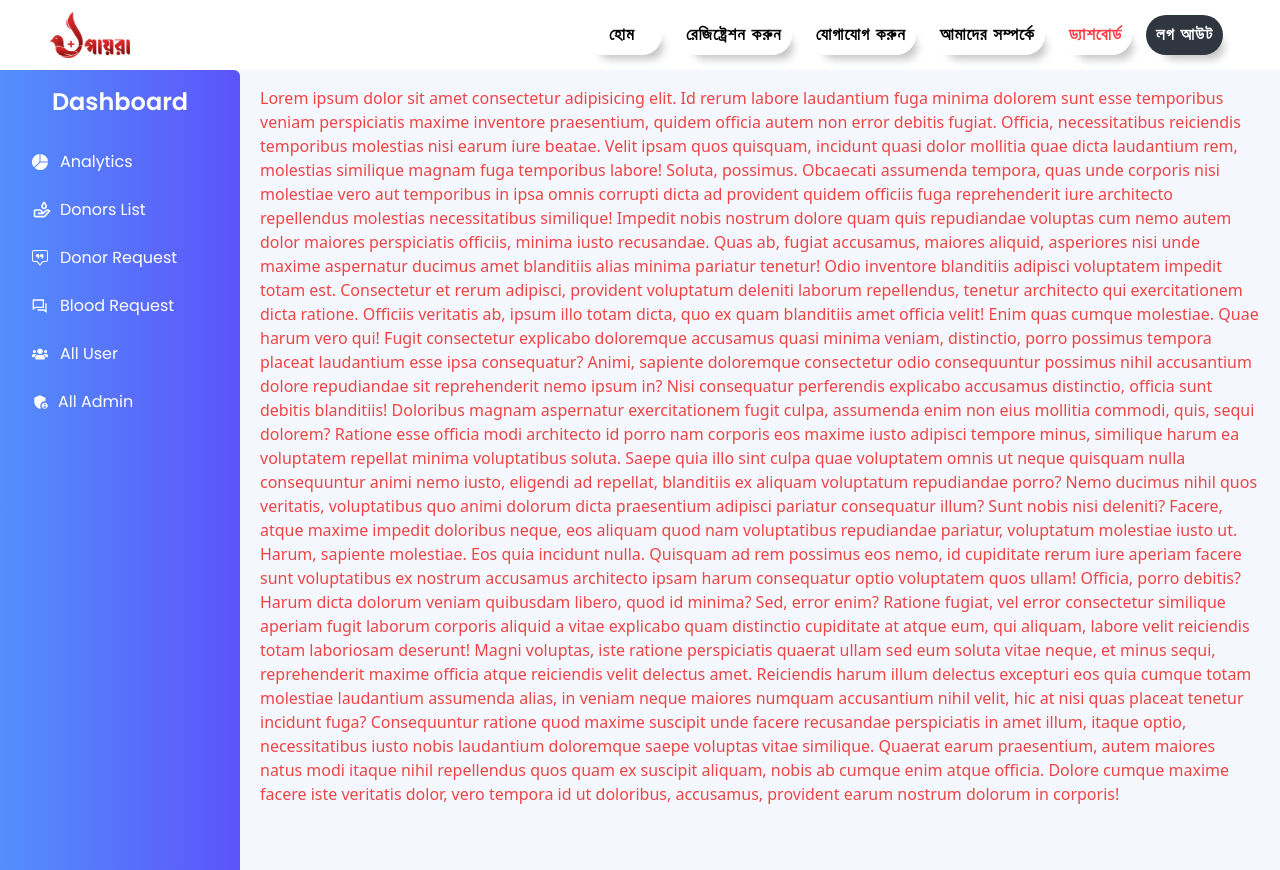
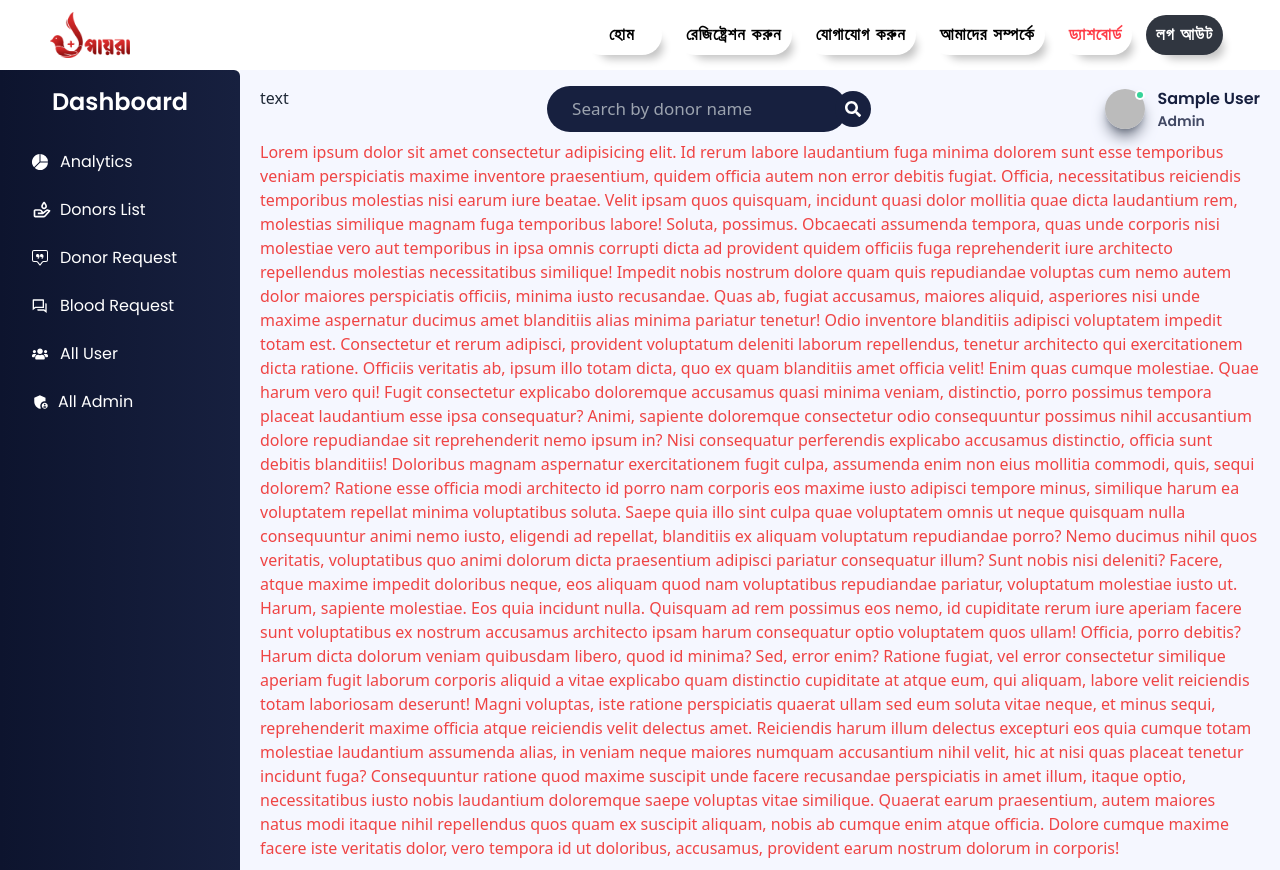
Before and after one commit to iamshakil19/payra-client, a React (Create React App) app: page /dashboard in a window 1280 px wide. Built offline with nearby package versions, Linux system fonts and the light colour scheme; no server answers; sample sign-in values are in the browser's storage; a web font is replaced by a local one.

Commit message:
search bar and login profile added

```diff
--- /dev/null
+++ b/src/Components/DashboardGroup/Dashboard/Dashboard.css
@@ -0,0 +1,28 @@
+.search-bar{
+    width: 100%;
+    max-width: 300px;
+    background: #17203F;
+    display: flex;
+    align-items: center;
+    border-radius: 60px;
+    padding: 5px 10px;
+    margin: 0 auto;
+}
+.search-bar input{
+    background: transparent;
+    flex: 1;
+    border: 0;
+    outline: none;
+    padding: 3px 15px;
+    font-size: 17px;
+    color: #ffffff;
+
+}
+.search-bar button{
+    background-color: #17203F;
+    padding: 10px;
+    border-radius: 35px;
+}
+.search-icon {
+    color: white;
+}
--- a/src/Components/DashboardGroup/Dashboard/Dashboard.js
+++ b/src/Components/DashboardGroup/Dashboard/Dashboard.js
@@ -4,14 +4,20 @@ import Header from '../../Header/Header'
 import { BiDonateBlood } from "react-icons/bi";
 import { BsChatSquareQuote, BsFillPieChartFill } from "react-icons/bs";
 import { RiQuestionAnswerLine } from "react-icons/ri";
-import { FaUsers } from "react-icons/fa";
+import { FaSearch, FaUsers } from "react-icons/fa";
 import { MdAdminPanelSettings } from "react-icons/md";
 import { Outlet } from 'react-router-dom';
 import { useQuery } from 'react-query';
 import { useState } from 'react';
 import Loading from '../../Shared/Loading/Loading';
+import { useAuthState } from 'react-firebase-hooks/auth';
+import auth from '../../../firebase.init';
+import avatarImage from '../../../Resources/avatarImage.jpg'
+import './Dashboard.css'
 
 const Dashboard = () => {
+
+    const [user, loading, error] = useAuthState(auth);
 
     const { data: allDonorRequest, isLoading, refetch } = useQuery('donorRequest', () => fetch('http://localhost:5000/donor-request')
         .then(res => res.json()))
@@ -30,12 +36,32 @@ const Dashboard = () => {
                     <input id="dashboard-sidebar" type="checkbox" className="drawer-toggle" />
                     <div className="drawer-content bg-[#F5F7FF] px-2 pt-3 lg:px-5 lg:pt-4">
                         {/* <!-- Page content here --> */}
+                        <div className='lg:flex lg:justify-between mb-2'>
+                            <div className='hidden lg:block'>text</div>
+                            <div className=''>
+                                <form action="" className='search-bar'>
+                                    <input autoComplete='off' type="text" placeholder='Search by donor name' name='searchText' />
+                                    <button type='submit'><span className='search-icon'> <FaSearch/> </span></button>
+                                </form>
+                            </div>
+                            <div className='lg:flex items-center hidden '>
+                                <div class="avatar online">
+                                    <div class="w-10 rounded-full shadow-gray-500 shadow-lg cursor-pointer">
+                                        <img src={user ? user?.photoURL : avatarImage} alt="" />
+                                    </div>
+                                </div>
+                                <div className='ml-3'>
+                                    <p className='poppins-font font-bold text-[#17203F]'>{user?.displayName}</p>
+                                    <p className='poppins-font text-sm font-extrabold opacity-80 text-[#17203F]'>Admin</p>
+                                </div>
+                            </div>
 
+                        </div>
                         <Outlet />
                     </div>
                     <div className="drawer-side">
                         <label htmlFor="dashboard-sidebar" className="drawer-overlay"></label>
-                        <ul className="menu p-4 overflow-y-auto w-60 bg-gradient-to-r from-[#538FFB] to-[#5c54fa] text-white rounded-tr-md">
+                        <ul className="menu p-4 overflow-y-auto w-60 bg-gradient-to-r from-[#0d142e] to-[#17203F] text-white rounded-tr-md">
                             {/* <!-- Sidebar content here --> */}
                             <p className='font-bold text-center text-2xl mb-5 poppins-font'>Dashboard</p>
 
@@ -51,6 +77,18 @@ const Dashboard = () => {
                             <li><Link to={"/dashboard/blood-request"}><span className='flex items-center poppins-font'> <RiQuestionAnswerLine /> <span className='ml-3 text-[16px]'>Blood Request</span> </span></Link></li>
                             <li><Link to={"/dashboard/user-list"}><span className='flex items-center poppins-font'> <FaUsers /> <span className='ml-3 text-[16px]'>All User</span> </span></Link></li>
                             <li><Link to={"/dashboard/admin-list"}><span className='flex items-center poppins-font'> <span className='text-lg'><MdAdminPanelSettings /></span> <span className='ml-2 text-[16px]'>All Admin</span> </span></Link></li>
+
+                            <div className='flex items-center mt-12 px-4 lg:hidden'>
+                                <div class="avatar online">
+                                    <div class="w-10 rounded-full cursor-pointer">
+                                        <img src={user ? user?.photoURL : avatarImage} alt="" />
+                                    </div>
+                                </div>
+                                <div className='ml-3'>
+                                    <p className='poppins-font font-bold text-white text-sm'>{user?.displayName}</p>
+                                    <p className='poppins-font text-sm font-extrabold opacity-70 text-white'>Admin</p>
+                                </div>
+                            </div>
                         </ul>
                     </div>
                 </div>
--- a/src/Components/DashboardGroup/DonorList/DonorList.js
+++ b/src/Components/DashboardGroup/DonorList/DonorList.js
@@ -16,7 +16,7 @@ const DonorList = () => {
 
     return (
         <div>
-            <h2 className='text-xl font-semibold poppins-font mb-4 text-center'>All Blood Donor List</h2>
+            <h2 className='text-xl font-semibold poppins-font mb-4 text-[#17203F]'>All Blood Donor List</h2>
 
             <div className="overflow-x-auto">
                 <table className="table w-full">
--- a/src/Components/DashboardGroup/DonorRequest/DonorRequest.js
+++ b/src/Components/DashboardGroup/DonorRequest/DonorRequest.js
@@ -18,7 +18,7 @@ const DonorRequest = () => {
 
     return (
         <div>
-            <h2 className='text-xl font-semibold poppins-font mb-4 text-center'>All Blood Donor Requests</h2>
+            <h2 className='text-xl font-semibold poppins-font mb-4 text-[#17203F]'>All Blood Donor Requests</h2>
             <div className="overflow-x-auto">
                 <table className="table w-full">
 
```
Also changed, not shown: src/Resources/avatarImage.jpg (added).
